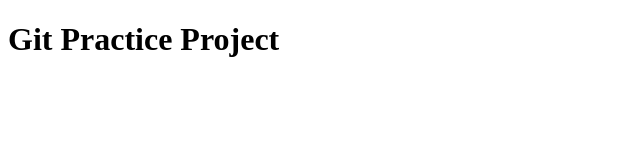
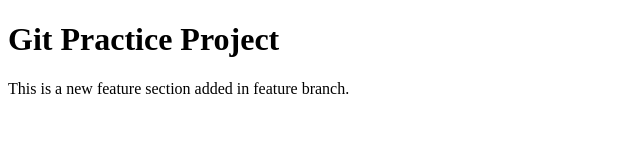
Before and after one commit to Mahfuz782/module-6-git-workflow, a plain HTML site: page index.html in a window 1280 px wide. Shown: the whole page, without its empty margins (0-640 px from the left). Drawn offline with Linux system fonts and the light colour scheme.

Commit message:
Added feature section paragraph

```diff
--- a/index.html
+++ b/index.html
@@ -7,5 +7,6 @@
   </head>
   <body>
     <h1>Git Practice Project</h1>
+    <p>This is a new feature section added in feature branch.</p>
   </body>
 </html>
```
